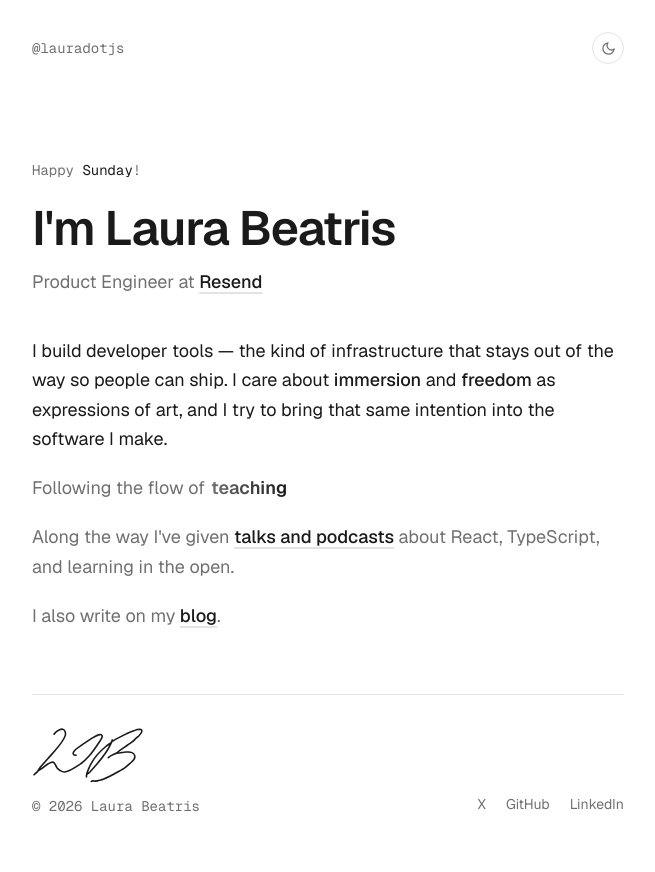
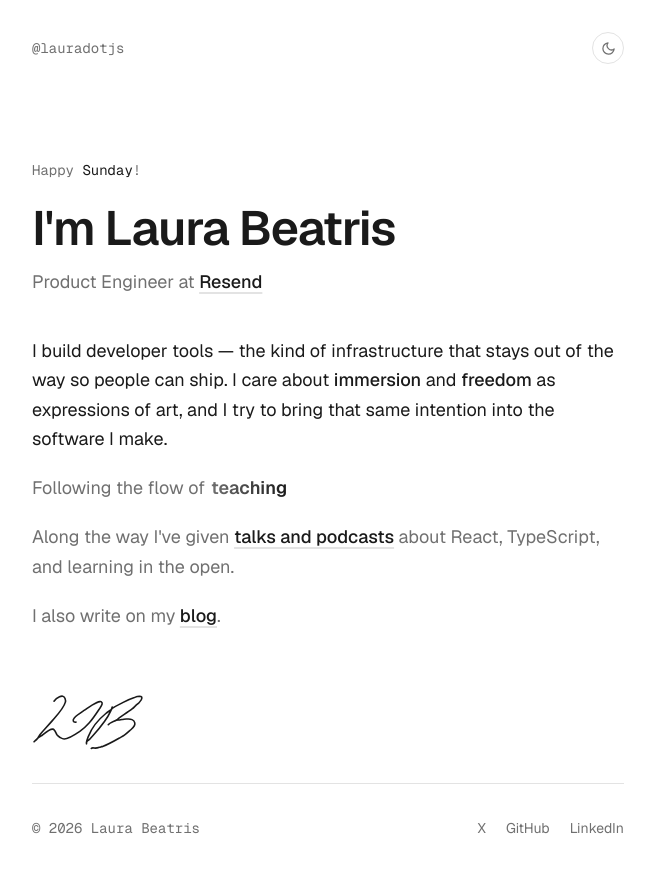
Before and after one commit to LauraBeatris/laurabeatris.com, a Next.js app: page / in a window 1280 px wide. Shown: the whole page, without its empty margins (312-967 px from the left). Before the commit the page ends 848 px from the top, so only its background shows below. Built offline with nearby package versions, Linux system fonts and the light colour scheme.

Commit message:
feat(footer): move signature above the divider

```diff
--- a/components/site-footer.tsx
+++ b/components/site-footer.tsx
@@ -8,13 +8,12 @@ const socials = [
 
 export function SiteFooter() {
   return (
-    <footer className="flex flex-col gap-4 border-t border-border py-8 sm:flex-row sm:items-end sm:justify-between">
-      <div className="flex flex-col gap-3">
-        <Signature className="w-28" />
+    <footer>
+      <Signature className="mb-8 w-28" />
+      <div className="flex flex-col gap-4 border-t border-border py-8 sm:flex-row sm:items-center sm:justify-between">
         <p className="font-mono text-sm text-muted">
           © {new Date().getFullYear()} Laura Beatris
         </p>
-      </div>
         <nav aria-label="Social links">
           <ul className="flex items-center gap-5">
             {socials.map((s) => (
@@ -31,6 +30,7 @@ export function SiteFooter() {
             ))}
           </ul>
         </nav>
+      </div>
     </footer>
   );
 }
```
Lines whose indentation alone changed are shown as unchanged.
